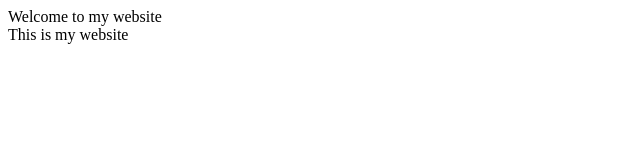
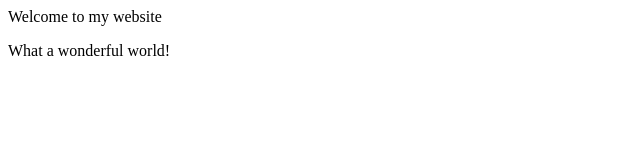
Before and after one commit to Krisan10/Krisan10.github.io, a plain HTML site: page index.html in a window 1280 px wide. Shown: the whole page, without its empty margins (0-640 px from the left). Drawn offline with Linux system fonts and the light colour scheme.

Commit message:
Add head and body to index

```diff
--- a/index.html
+++ b/index.html
@@ -1,6 +1,13 @@
 <!DOCTYPE html>
-<header>Welcome to my website</header>
+<html lang="en">
+<head>
+  <meta charset="UTF-8">
+  <meta name="viewport" content="width=device-width, initial-scale=1.0">
+  <title>Document</title>
+</head>
 <body>
-  This is my website
+  <header>Welcome to my website</header>
+  <p>What a wonderful world!</p>
 </body>
 </html>
+</html>
```
